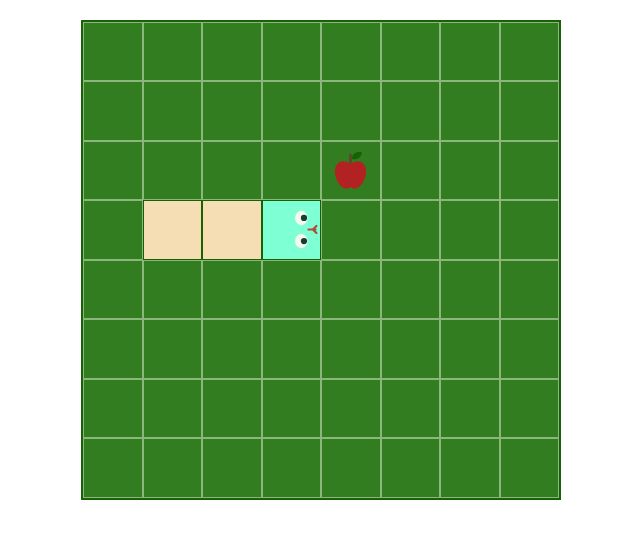
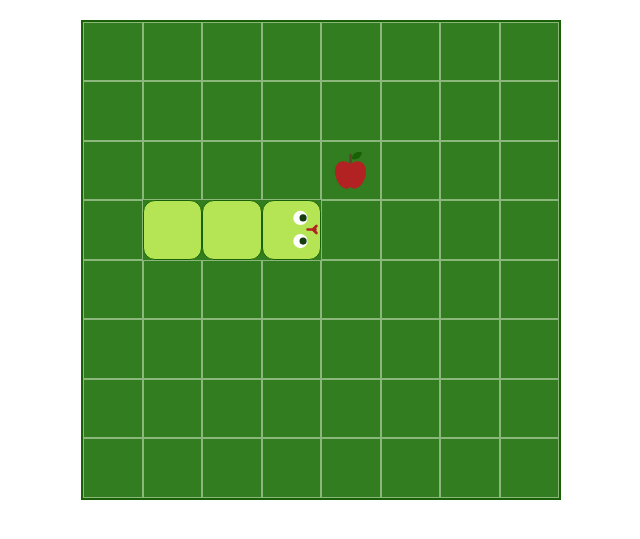
Before and after one commit to EduardoPoc/Snake_game_flask, a Flask app: page /jogar in a window 1280 px wide. Shown: the part 185-724 px from the top of the page, without its empty margins (319-959 px from the left). Run offline with Flask 3, Linux system fonts and the light colour scheme.

Commit message:
Melhora visibilidade da cobra e define oito linhas do tabuleiro

```diff
--- a/static/style.css
+++ b/static/style.css
@@ -41,6 +41,7 @@ main {
 .area {
     display: grid;
     grid-template-columns: repeat(8, minmax(0, 1fr));
+    grid-template-rows: repeat(8, minmax(0, 1fr));
     width: min(80vw, 480px);
     aspect-ratio: 1;
     margin: 1rem auto;
@@ -56,11 +57,12 @@ main {
 
 .snake {
     border: 1px solid #186107;
-    background-color: #f5deb3;
+    background-color: #b5e554;
+    border-radius: 20%;
 }
 
 #cabeca {
-    background: aquamarine url("images/snake-head.svg") center / contain no-repeat;
+    background: #b5e554 url("images/snake-head.svg") center / contain no-repeat;
 }
 
 #maca {
```
Also changed, not shown: static/images/snake-head.svg.
